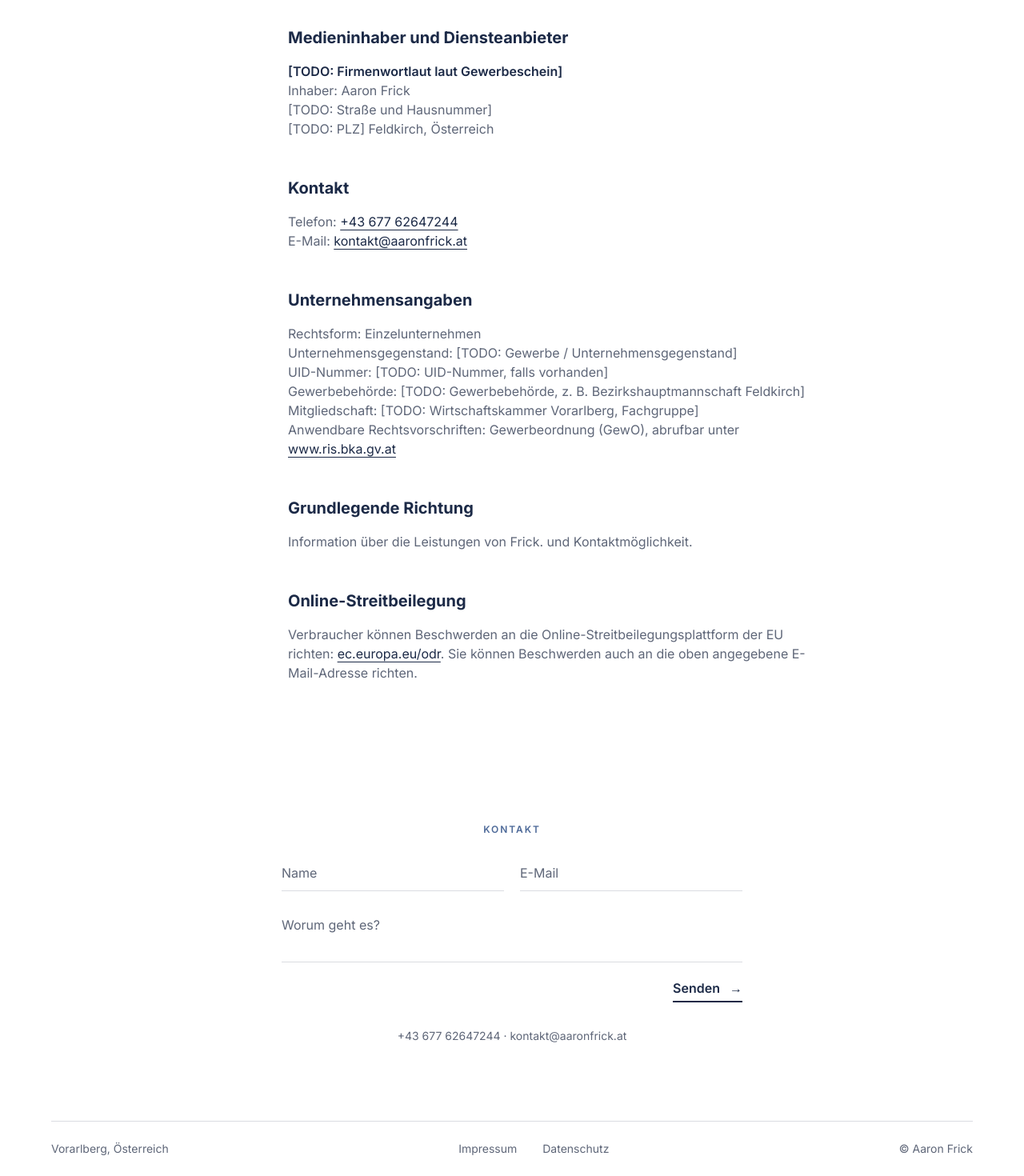
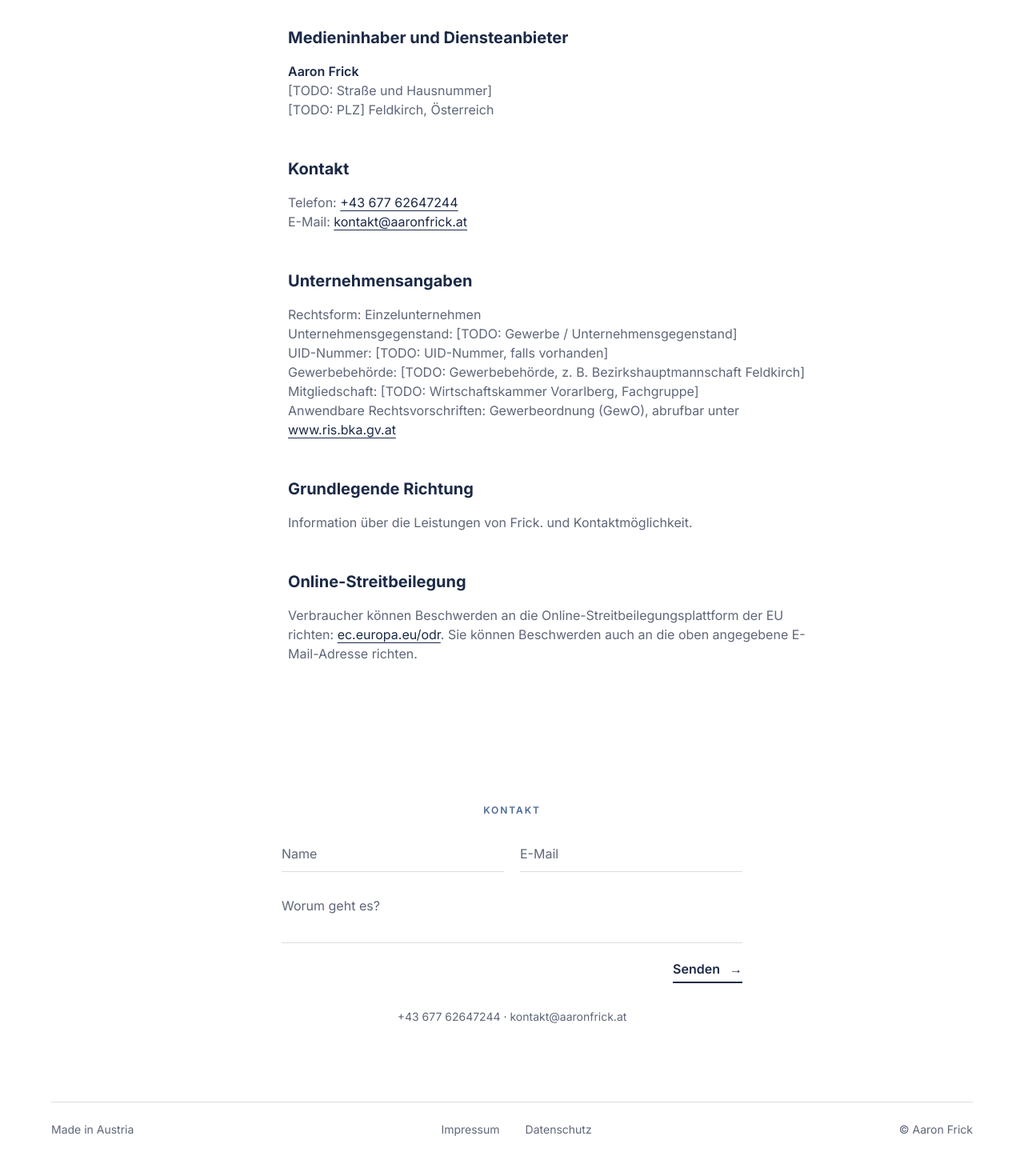
Before and after one commit to aaron-frick/aaronfrick.at, a Next.js app: page /impressum in a window 1280 px wide. Shown: the part 259-1729 px from the top of the page at 80% size. After the commit the page ends 1705 px from the top, so only its background shows below. Built offline with nearby package versions, Linux system fonts and the light colour scheme.

Commit message:
Footer „Made in Austria“, Impressum: Firmenwortlaut Aaron Frick
Co-Authored-By: Claude Opus 5.5 <noreply@anthropic.com>

```diff
--- a/app/impressum/page.tsx
+++ b/app/impressum/page.tsx
@@ -18,8 +18,13 @@ export default function ImpressumPage() {
         <p>
           <strong>{legal.companyName}</strong>
           <br />
-          Inhaber: {site.owner}
-          <br />
+          {/* „Inhaber“ nur, wenn der Firmenwortlaut vom Namen abweicht */}
+          {legal.companyName !== site.owner ? (
+            <>
+              Inhaber: {site.owner}
+              <br />
+            </>
+          ) : null}
           {legal.street}
           <br />
           {legal.postalCode} {location.city}, {location.country}
--- a/components/Footer.tsx
+++ b/components/Footer.tsx
@@ -21,9 +21,7 @@ export function Footer() {
           </p>
         </div>
         <div className="flex flex-col gap-4 border-t border-line py-6 text-sm text-muted sm:flex-row sm:items-center sm:justify-between">
-          <p>
-            {site.location.region}, {site.location.country}
-          </p>
+          <p>Made in Austria</p>
           <nav aria-label="Rechtliches">
             <ul className="flex gap-8">
               <li>
--- a/lib/site.ts
+++ b/lib/site.ts
@@ -26,7 +26,8 @@ export const site = {
     email: "kontakt@aaronfrick.at",
   },
   legal: {
-    companyName: "[TODO: Firmenwortlaut laut Gewerbeschein]",
+    /** Wortlaut laut Gewerbeschein */
+    companyName: "Aaron Frick",
     street: "[TODO: Straße und Hausnummer]",
     postalCode: "[TODO: PLZ]",
     uid: "[TODO: UID-Nummer, falls vorhanden]",
```
